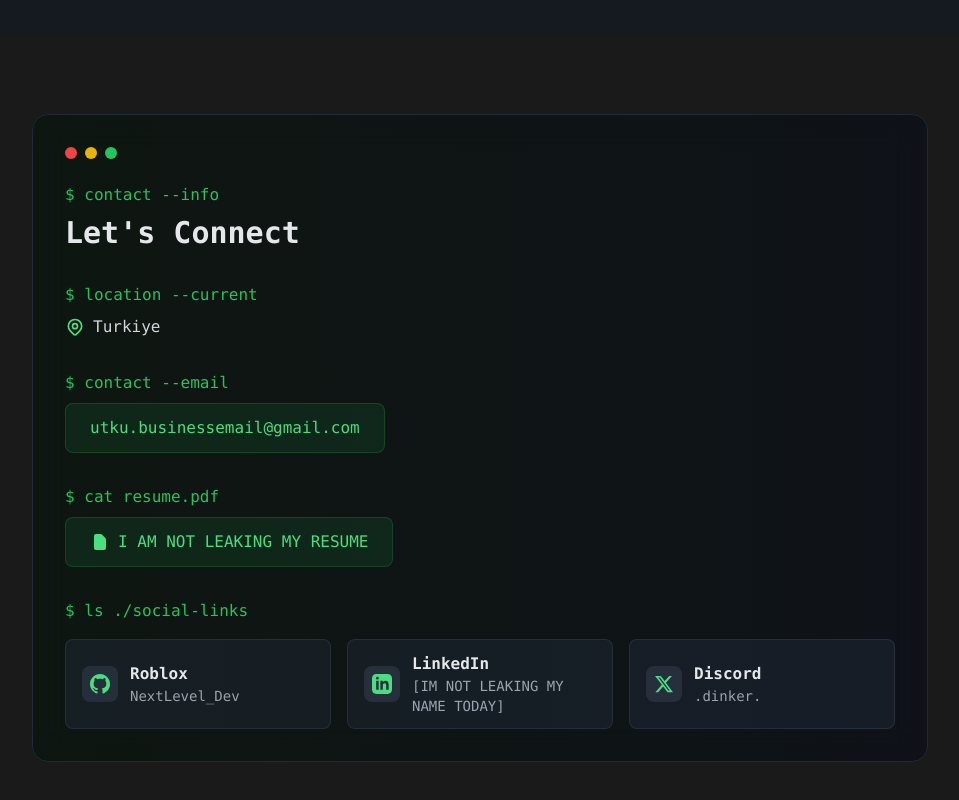
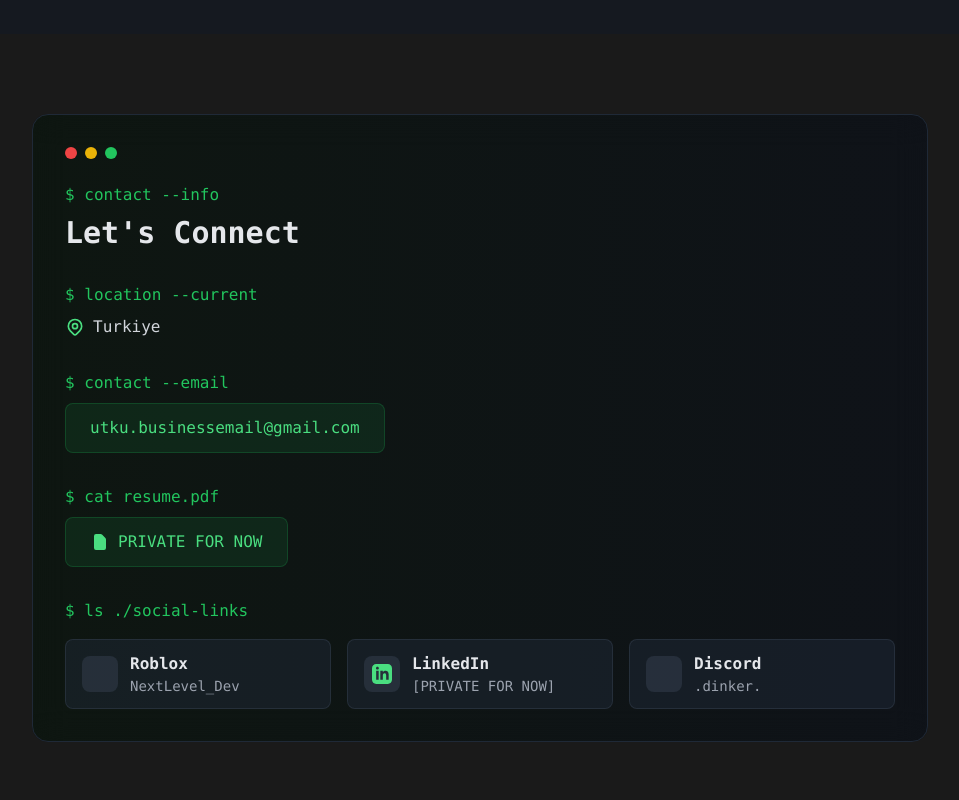
Before and after one commit to Next-Level-Dev/robloxdevportfolio, a Next.js app: page / in a window 1280 px wide. Shown: the part 3594-4394 px from the top of the page, without its empty margins (160-1119 px from the left). Built offline with nearby package versions, Linux system fonts and the light colour scheme.

Commit message:
Update ContactSection.tsx

```diff
--- a/app/components/ContactSection.tsx
+++ b/app/components/ContactSection.tsx
@@ -45,7 +45,7 @@ export default function ContactSection() {
 							</motion.a>
 							<p className="text-green-500 mt-8 mb-2">$ cat resume.pdf</p>
 							<motion.a
-								href="/path-to-resume.pdf"
+								href="/dinker-resume.pdf"
 								target="_blank"
 								rel="noopener noreferrer"
 								whileHover={{ scale: 1.02 }}
@@ -54,18 +54,18 @@ export default function ContactSection() {
 								<svg className="w-5 h-5" fill="currentColor" viewBox="0 0 20 20">
 									<path d="M4 4a2 2 0 012-2h4.586A2 2 0 0112 2.586L15.414 6A2 2 0 0116 7.414V16a2 2 0 01-2 2H6a2 2 0 01-2-2V4z" />
 								</svg>
-								<span>I AM NOT LEAKING MY RESUME</span>
+								<span>PRIVATE FOR NOW</span>
 							</motion.a>
 							<p className="text-green-500 mt-8 mb-4">$ ls ./social-links</p>
 							<div className="grid grid-cols-1 sm:grid-cols-2 lg:grid-cols-3 gap-4">
 								<motion.a
-									href="#"
+									href="https://www.roblox.com/users/5078913285/profile"
 									whileHover={{ scale: 1.05 }}
 									className="flex items-center gap-3 px-4 py-3 bg-gray-800/50 rounded-lg hover:bg-gray-700/50 transition-colors border border-gray-700/50 group"
 								>
 									<div className="p-2 bg-gray-700/50 rounded-lg group-hover:bg-gray-600/50 transition-colors">
 										<svg className="w-5 h-5 text-green-400" fill="currentColor" viewBox="0 0 24 24">
-											<path d="M12 0c-6.626 0-12 5.373-12 12 0 5.302 3.438 9.8 8.207 11.387.599.111.793-.261.793-.577v-2.234c-3.338.726-4.033-1.416-4.033-1.416-.546-1.387-1.333-1.756-1.333-1.756-1.089-.745.083-.729.083-.729 1.205.084 1.839 1.237 1.839 1.237 1.07 1.834 2.807 1.304 3.492.997.107-.775.418-1.305.762-1.604-2.665-.305-5.467-1.334-5.467-5.931 0-1.311.469-2.381 1.236-3.221-.124-.303-.535-1.524.117-3.176 0 0 1.008-.322 3.301 1.23.957-.266 1.983-.399 3.003-.404 1.02.005 2.047.138 3.006.404 2.291-1.552 3.297-1.23 3.297-1.23.653 1.653.242 2.874.118 3.176.77.84 1.235 1.911 1.235 3.221 0 4.609-2.807 5.624-5.479 5.921.43.372.823 1.102.823 2.222v3.293c0 .319.192.694.801.576 4.765-1.589 8.199-6.086 8.199-11.386 0-6.627-5.373-12-12-12z" />
+											<path d="M120.5 271.7C9.6 243.1.5 240.7.6 240.2.7 239.6 62.1.5 62.2.4c0 0 54 13.8 119.9 30.8S302.1 62 302.2 62c.2 0 .2.4.1.9-.2 1.5-61.5 239.3-61.7 239.5 0 .1-54.1-13.7-120.1-30.7M174.9 158c3.2-12.6 5.9-23.1 6-23.4.1-.5-2.3-1.2-23.2-6.6-12.8-3.3-23.5-5.9-23.6-5.8-.3.3-12.1 46.6-12 46.7.2.2 46.7 12.2 46.8 12.1 0-.1 2.7-10.4 6-23" />
 										</svg>
 									</div>
 									<div>
@@ -85,17 +85,17 @@ export default function ContactSection() {
 									</div>
 									<div>
 										<p className="font-semibold text-gray-200">LinkedIn</p>
-										<p className="text-sm text-gray-400">[IM NOT LEAKING MY NAME TODAY]</p>
+										<p className="text-sm text-gray-400">[PRIVATE FOR NOW]</p>
 									</div>
 								</motion.a>
 								<motion.a
-									href="#"
+									href="https://discord.gg/2TMEhUkRD6"
 									whileHover={{ scale: 1.05 }}
 									className="flex items-center gap-3 px-4 py-3 bg-gray-800/50 rounded-lg hover:bg-gray-700/50 transition-colors border border-gray-700/50 group"
 								>
 									<div className="p-2 bg-gray-700/50 rounded-lg group-hover:bg-gray-600/50 transition-colors">
 										<svg className="w-5 h-5 text-green-400" fill="currentColor" viewBox="0 0 24 24">
-											<path d="M18.244 2.25h3.308l-7.227 8.26 8.502 11.24H16.17l-5.214-6.817L4.99 21.75H1.68l7.73-8.835L1.254 2.25H8.08l4.713 6.231zm-1.161 17.52h1.833L7.084 4.126H5.117z" />
+											<path d="M216.856 16.597A208.5 208.5 0 0 0 164.042 0c-2.275 4.113-4.933 9.645-6.766 14.046q-29.538-4.442-58.533 0c-1.832-4.4-4.55-9.933-6.846-14.046a207.8 207.8 0 0 0-52.855 16.638C5.618 67.147-3.443 116.4 1.087 164.956c22.169 16.555 43.653 26.612 64.775 33.193A161 161 0 0 0 79.735 175.3a136.4 136.4 0 0 1-21.846-10.632 109 109 0 0 0 5.356-4.237c42.122 19.702 87.89 19.702 129.51 0a132 132 0 0 0 5.355 4.237 136 136 0 0 1-21.886 10.653c4.006 8.02 8.638 15.67 13.873 22.848 21.142-6.58 42.646-16.637 64.815-33.213 5.316-56.288-9.08-105.09-38.056-148.36M85.474 135.095c-12.645 0-23.015-11.805-23.015-26.18s10.149-26.2 23.015-26.2 23.236 11.804 23.015 26.2c.02 14.375-10.148 26.18-23.015 26.18m85.051 0c-12.645 0-23.014-11.805-23.014-26.18s10.148-26.2 23.014-26.2c12.867 0 23.236 11.804 23.015 26.2 0 14.375-10.148 26.18-23.015 26.18" />
 										</svg>
 									</div>
 									<div>
```
